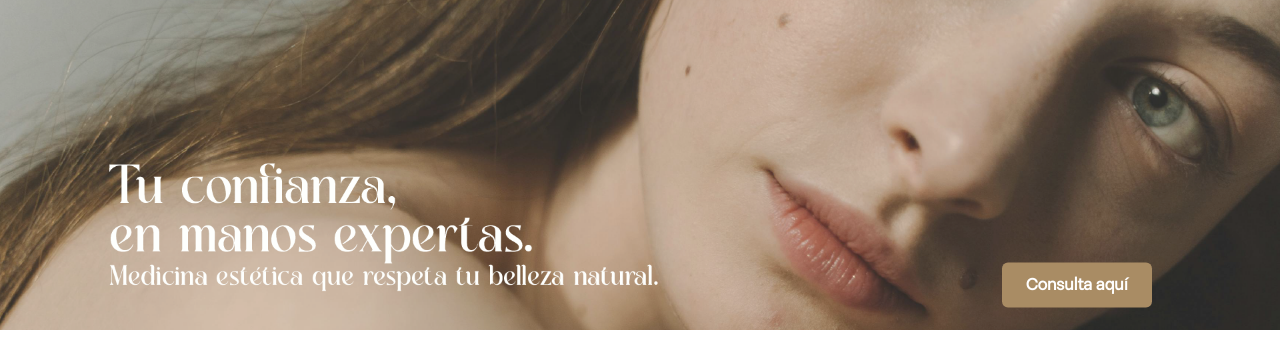
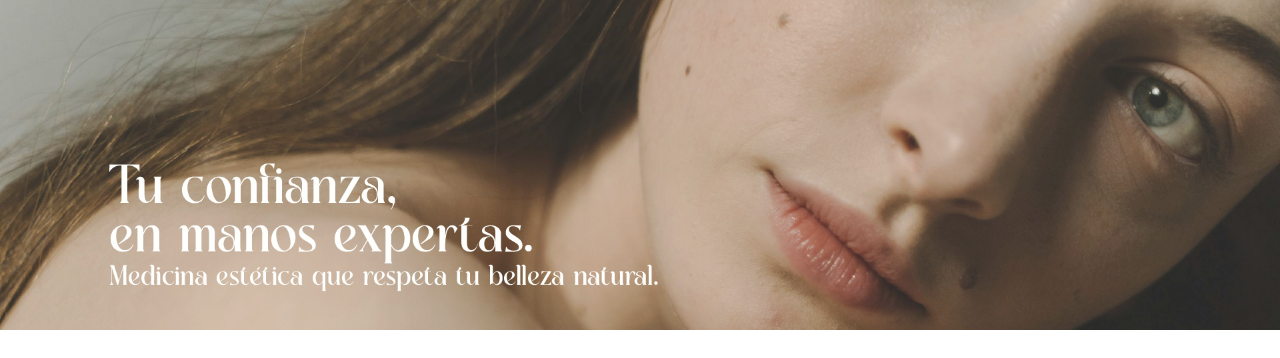
Before and after one commit to Valtrian04/dra.-jenny-sarmiento-, a plain HTML site: page Sobre la doctora.html in a window 1280 px wide. Shown: the part 69-427 px from the top of the page. Drawn offline with Linux system fonts and the light colour scheme.

Commit message:
Sobre la doctora.html

```diff
--- a/Sobre la doctora.html
+++ b/Sobre la doctora.html
@@ -29,9 +29,6 @@
     <main>
         <section id="Banner">
           <img src="Images/Banner_sobre_la_doctora.png" alt="Banner Dra. Jenny Sarmiento">
-          <div class="contenido-banner">
-            <a href="Agenda tu cita.html" class="boton-banner">Consulta aquí</a>
-          </div>
         </section>
       </main>
         <!-- Presentación de la doctora -->
```
